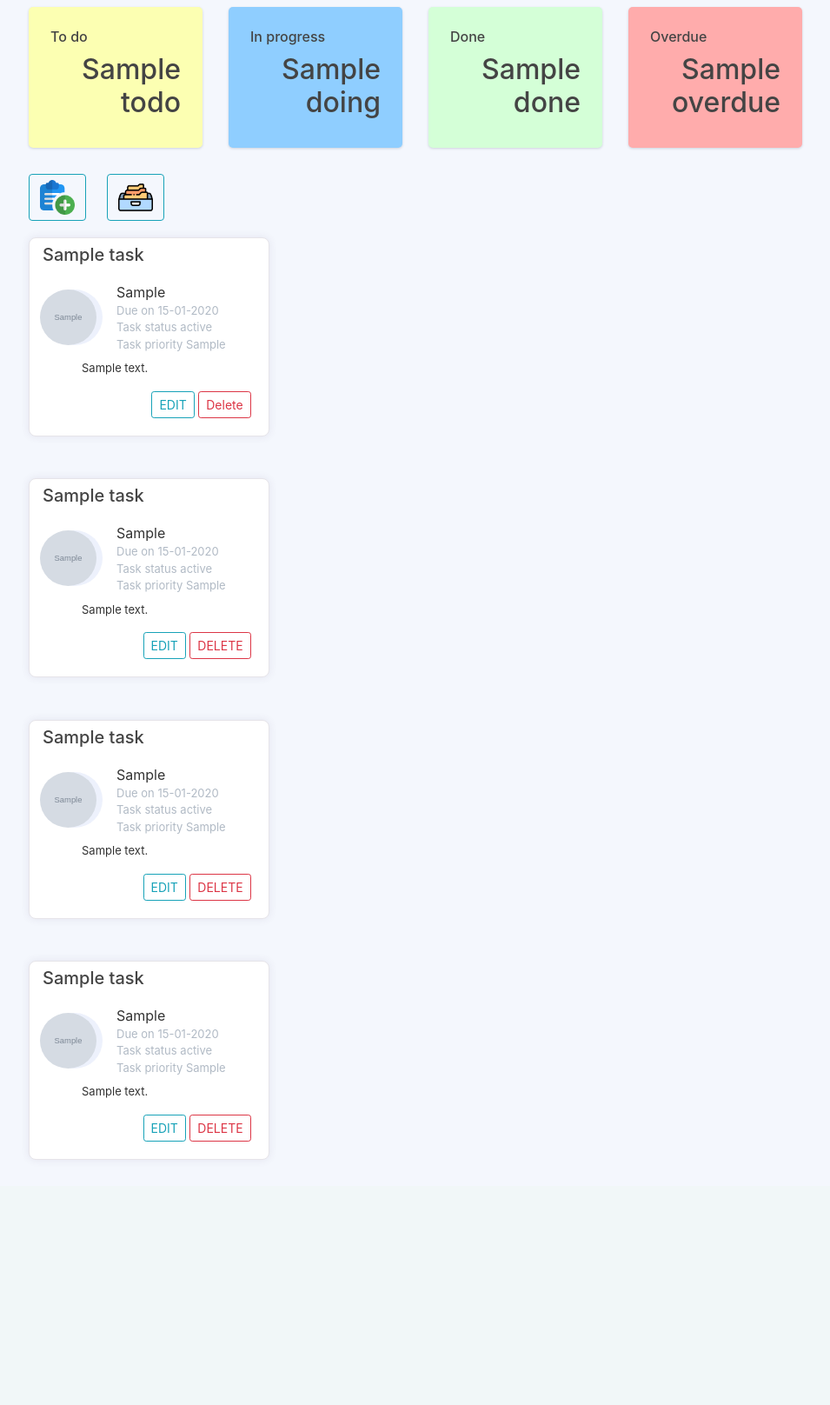
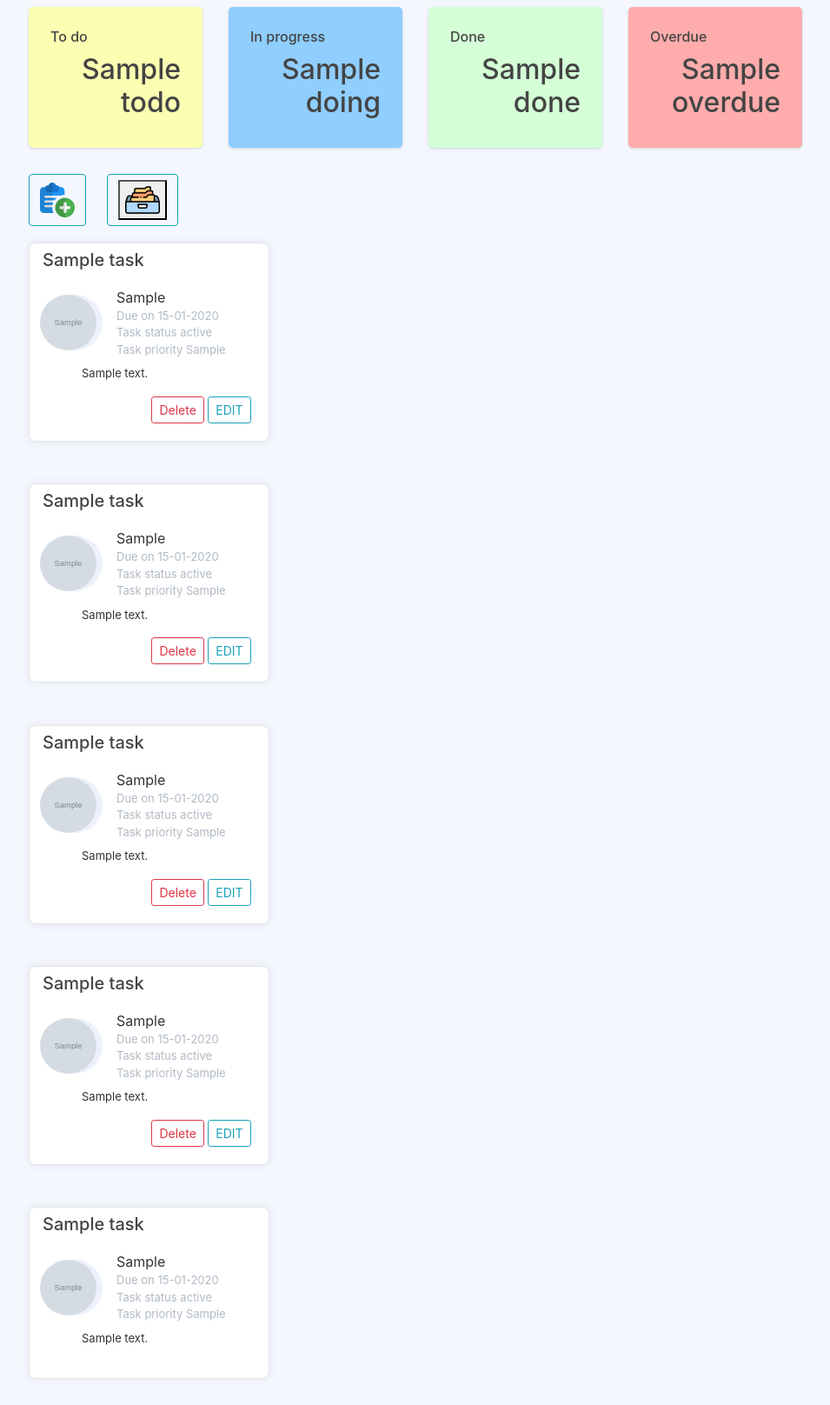
Before and after one commit to csidon/dopeticks, a Python web app: template dopeticks/templates/dashboard.html in a window 1280 px wide. Shown: the part 158-1774 px from the top of the page at 87% size, without its empty margins (67-1022 px from the left). Before the commit the page ends 1492 px from the top, so only its background shows below. Run offline with Jinja, Linux system fonts and the light colour scheme; the template is opened without the code that fills it: most values are stand-ins (such as "Sample title", 1, 10 or a date in 2020); grey boxes marked "Sample" are stand-in pictures; some libraries are stand-ins or nearby versions.

Commit message:
Archive and delete functions/buttons working. Interaction can be slightly better but good enough for now. Might want to highlight the cards/button to show what is that are pressed

```diff
--- a/dopeticks/main/routes.py
+++ b/dopeticks/main/routes.py
@@ -21,8 +21,8 @@
 def dashboard():
     context = dict()
     dateToday = datetime.today()
-    context['overdue'] = Task.query.filter(Task.userID == current_user.id, Task.taskDue < dateToday).count()
-    context['overdueTasks'] = Task.query.filter(Task.userID == current_user.id, Task.taskDue < dateToday).order_by(Task.taskDue)
+    context['overdue'] = Task.query.filter(Task.userID == current_user.id, Task.taskDue < dateToday, Task.taskStatus != "archived").count()
+    context['overdueTasks'] = Task.query.filter(Task.userID == current_user.id, Task.taskDue < dateToday, Task.taskStatus != "archived").order_by(Task.taskDue)
     context['tasks'] = Task.query.filter(Task.userID==current_user.id)
     context['todo'] = Task.query.filter(Task.userID==current_user.id,Task.taskStatus=="todo").count()
     context['doing'] = Task.query.filter(Task.userID==current_user.id,Task.taskStatus=="doing").count()
@@ -30,6 +30,7 @@
     context['todoTasks'] = Task.query.filter(Task.userID == current_user.id, Task.taskStatus == "todo").order_by(Task.taskDue)
     context['doingTasks'] = Task.query.filter(Task.userID == current_user.id, Task.taskStatus == "doing").order_by(Task.taskDue)
     context['doneTasks'] = Task.query.filter(Task.userID == current_user.id, Task.taskStatus == "done").order_by(Task.taskDue)
+    context['archivedTasks'] = Task.query.filter(Task.userID == current_user.id, Task.taskStatus == "archived").order_by(Task.taskDue)
     return render_template('dashboard.html', title='Your Dopeticks Stats At A Glance', context=context)
 
 @main.route("/test")
--- a/dopeticks/static/myscripts.js
+++ b/dopeticks/static/myscripts.js
@@ -3,6 +3,7 @@
   var progress = document.getElementById("progress-section");
   var done = document.getElementById("done-section");
   var overdue = document.getElementById("overdue-section");
+  var archived = document.getElementById("archived-section");
 
 //  const button1 = document.getElementById('todo-btn');
 //  const button2 = document.getElementById('doing-btn');
@@ -15,21 +16,31 @@
         progress.style.display = 'none';
         done.style.display = 'none';
         overdue.style.display = 'none';
+        archived.style.display = 'none';
     }
     else if (btn == "done"){
         progress.style.display = 'none';
         todo.style.display = 'none';
         overdue.style.display = 'none';
+        archived.style.display = 'none';
     }
     else if (btn == "progress"){
         todo.style.display = 'none';
         done.style.display = 'none';
         overdue.style.display = 'none';
+        archived.style.display = 'none';
     }
     else if (btn == "overdue"){
         progress.style.display = 'none';
         done.style.display = 'none';
         todo.style.display = 'none';
+        archived.style.display = 'none';
+    }
+    else if (btn == "archived"){
+        progress.style.display = 'none';
+        done.style.display = 'none';
+        todo.style.display = 'none';
+        overdue.style.display = 'none';
     }
     else{
     console.log("smth else is clicked")
--- a/dopeticks/templates/dashboard.html
+++ b/dopeticks/templates/dashboard.html
@@ -46,10 +46,19 @@
 		        </div>
 			</div>
 			<!-- End of summary cards -->
+			<!-- archived page -->
+
 
 			<div class="row" style="font-size:3em; margin-left:0;">
-				<button type="button" class="btn btn-outline-info"><a href={{ url_for('tasks.newTask') }}><img style="width:40px;height:auto" src={{ url_for('static', filename='images/add.png') }} alt="archive"</a></button>
-				<button type="button" class="btn btn-outline-info ml-4"><a href=""><img style="width:40px;height:auto" src={{ url_for('static', filename='images/archive.png') }} alt="archive"></a></button>
+				<button type="button" class="btn btn-outline-info"><a href={{ url_for('tasks.newTask') }}><img style="width:40px;height:auto" src={{ url_for('static', filename='images/add.png') }} alt="add-task"</a></button>
+				<!-- <button type="button" class="btn btn-outline-info ml-4"><a href=""><img style="width:40px;height:auto" src={{ url_for('static', filename='images/archive.png') }} alt="archive"></a></button> -->
+
+				<a class="btn btn-outline-info ml-4">
+	                <button type="button" id="archived-btn" onclick="revealFunction('archived-section', 'archived')">
+	                    <img style="width:40px;height:auto" src={{ url_for('static', filename='images/archive.png') }} alt="archive">
+	                </button>
+	            </a>
+
 			</div>
 
 		</div>
@@ -83,15 +92,16 @@
 									</ol>
 									<div class="widget-49-meeting-action">
 
-										<a href={{ url_for('tasks.updateTask', taskID=task.id) }} class="btn btn-sm btn-flash-border-primary btn-outline-info">Edit</a>
+
 									    <button type="button" class="btn btn-sm btn-flash-border-danger btn-outline-danger" data-toggle="modal" data-target="#deleteModal">Delete</button>
+									    <a href={{ url_for('tasks.updateTask', taskID=task.id) }} class="btn btn-sm btn-flash-border-primary btn-outline-info">Edit</a>
 
 									    <!-- Delete Modal -->
 										<div class="modal fade" id="deleteModal" tabindex="-1" aria-labelledby="deleteModalLabel" aria-hidden="true">
 										  <div class="modal-dialog">
 										    <div class="modal-content">
 										      <div class="modal-header">
-										        <h5 class="modal-title" id="deleteModalLabel">Modal title</h5>
+										        <h5 class="modal-title" id="deleteModalLabel">Delete post?</h5>
 										        <button type="button" class="close" data-dismiss="modal" aria-label="Close">
 										          <span aria-hidden="true">&times;</span>
 										        </button>
@@ -109,6 +119,7 @@
 										    </div>
 										  </div>
 										</div>
+										<!-- End of delete modal -->
 
 									</div>
 								</div>
@@ -148,8 +159,33 @@
 									</ol>
 									<div class="widget-49-meeting-action">
 
-										<a href={{ url_for('tasks.updateTask', taskID=task.id) }} class="btn btn-sm btn-flash-border-primary btn-outline-info">Edit</a>
-										<a href="" class="btn btn-sm btn-flash-border-danger btn-outline-danger">Delete</a>
+										<button type="button" class="btn btn-sm btn-flash-border-danger btn-outline-danger" data-toggle="modal" data-target="#deleteModal">Delete</button>
+									    <a href={{ url_for('tasks.updateTask', taskID=task.id) }} class="btn btn-sm btn-flash-border-primary btn-outline-info">Edit</a>
+
+									    <!-- Delete Modal -->
+										<div class="modal fade" id="deleteModal" tabindex="-1" aria-labelledby="deleteModalLabel" aria-hidden="true">
+										  <div class="modal-dialog">
+										    <div class="modal-content">
+										      <div class="modal-header">
+										        <h5 class="modal-title" id="deleteModalLabel">Delete post?</h5>
+										        <button type="button" class="close" data-dismiss="modal" aria-label="Close">
+										          <span aria-hidden="true">&times;</span>
+										        </button>
+										      </div>
+										      <div class="modal-body">
+										        Are you sure you want to delete this task? (Deleted tasks will be archived for 90 days before being permanently deleted)
+										      </div>
+										      <div class="modal-footer">
+										        <button type="button" class="btn btn-secondary" data-dismiss="modal">Close</button>
+										        <form action={{ url_for('tasks.deleteTask', taskID=task.id) }} method="POST">
+										        	<input class="" type="submit" value="Yes, delete this task">
+										        </form>
+
+										      </div>
+										    </div>
+										  </div>
+										</div>
+										<!-- End of delete modal -->
 									</div>
 								</div>
 							</div>
@@ -188,8 +224,33 @@
 									</ol>
 									<div class="widget-49-meeting-action">
 
-										<a href={{ url_for('tasks.updateTask', taskID=task.id) }} class="btn btn-sm btn-flash-border-primary btn-outline-info">Edit</a>
-										<a href="" class="btn btn-sm btn-flash-border-danger btn-outline-danger">Delete</a>
+										<button type="button" class="btn btn-sm btn-flash-border-danger btn-outline-danger" data-toggle="modal" data-target="#deleteModal">Delete</button>
+									    <a href={{ url_for('tasks.updateTask', taskID=task.id) }} class="btn btn-sm btn-flash-border-primary btn-outline-info">Edit</a>
+
+									    <!-- Delete Modal -->
+										<div class="modal fade" id="deleteModal" tabindex="-1" aria-labelledby="deleteModalLabel" aria-hidden="true">
+										  <div class="modal-dialog">
+										    <div class="modal-content">
+										      <div class="modal-header">
+										        <h5 class="modal-title" id="deleteModalLabel">Delete post?</h5>
+										        <button type="button" class="close" data-dismiss="modal" aria-label="Close">
+										          <span aria-hidden="true">&times;</span>
+										        </button>
+										      </div>
+										      <div class="modal-body">
+										        Are you sure you want to delete this task? (Deleted tasks will be archived for 90 days before being permanently deleted)
+										      </div>
+										      <div class="modal-footer">
+										        <button type="button" class="btn btn-secondary" data-dismiss="modal">Close</button>
+										        <form action={{ url_for('tasks.deleteTask', taskID=task.id) }} method="POST">
+										        	<input class="" type="submit" value="Yes, delete this task">
+										        </form>
+
+										      </div>
+										    </div>
+										  </div>
+										</div>
+										<!-- End of delete modal -->
 									</div>
 								</div>
 							</div>
@@ -229,9 +290,70 @@
 									</ol>
 									<div class="widget-49-meeting-action">
 
-										<a href={{ url_for('tasks.updateTask', taskID=task.id) }} class="btn btn-sm btn-flash-border-primary btn-outline-info">Edit</a>
-										<a href="" class="btn btn-sm btn-flash-border-danger btn-outline-danger">Delete</a>
+										<button type="button" class="btn btn-sm btn-flash-border-danger btn-outline-danger" data-toggle="modal" data-target="#deleteModal">Delete</button>
+									    <a href={{ url_for('tasks.updateTask', taskID=task.id) }} class="btn btn-sm btn-flash-border-primary btn-outline-info">Edit</a>
+
+									    <!-- Delete Modal -->
+										<div class="modal fade" id="deleteModal" tabindex="-1" aria-labelledby="deleteModalLabel" aria-hidden="true">
+										  <div class="modal-dialog">
+										    <div class="modal-content">
+										      <div class="modal-header">
+										        <h5 class="modal-title" id="deleteModalLabel">Delete post?</h5>
+										        <button type="button" class="close" data-dismiss="modal" aria-label="Close">
+										          <span aria-hidden="true">&times;</span>
+										        </button>
+										      </div>
+										      <div class="modal-body">
+										        Are you sure you want to delete this task? (Deleted tasks will be archived for 90 days before being permanently deleted)
+										      </div>
+										      <div class="modal-footer">
+										        <button type="button" class="btn btn-secondary" data-dismiss="modal">Close</button>
+										        <form action={{ url_for('tasks.deleteTask', taskID=task.id) }} method="POST">
+										        	<input class="" type="submit" value="Yes, delete this task">
+										        </form>
+
+										      </div>
+										    </div>
+										  </div>
+										</div>
+										<!-- End of delete modal -->
 									</div>
+								</div>
+							</div>
+						</div>
+					</div>
+				{% endfor %}
+			</div>
+		</div>
+	</section>
+	<!--archived section-->
+	<section id="archived-section">
+		<div class="container" >
+			<div class="row display-flex">
+				<!--ask Chris-->
+				{% for task in context.archivedTasks %}
+					<div class="col-lg-4" style="margin-top: 2%;">
+						<div class="card card-margin">
+							<div class="card-header no-border">
+								<h5 class="card-title">{{ task.taskTitle }}</h5>
+							</div>
+							<div class="card-body pt-0">
+								<div class="widget-49">
+									<div class="widget-49-title-wrapper">
+										<div class="widget-49-date-primary">
+											<img class="rounded-circle article-img" src="{{ url_for('static', filename='profilePics/' + task.owner.userImage) }}">
+										</div>
+										<div class="widget-49-meeting-info">
+											<span class="widget-49-pro-title">{{ task.owner.userFirstName }}</span>
+											<span class="widget-49-meeting-time">Due on {{ task.taskDue.strftime('%d-%m-%Y') }}</span>
+											<span class="widget-49-meeting-time">Task status {{ task.taskStatus }}</span>
+											<span class="widget-49-meeting-time">Task priority {{ task.taskPriority }}</span>
+										</div>
+									</div>
+									<ol class="widget-49-meeting-points">
+										<p> {{ task.taskDescription}}</p>
+									</ol>
+
 								</div>
 							</div>
 						</div>
```
